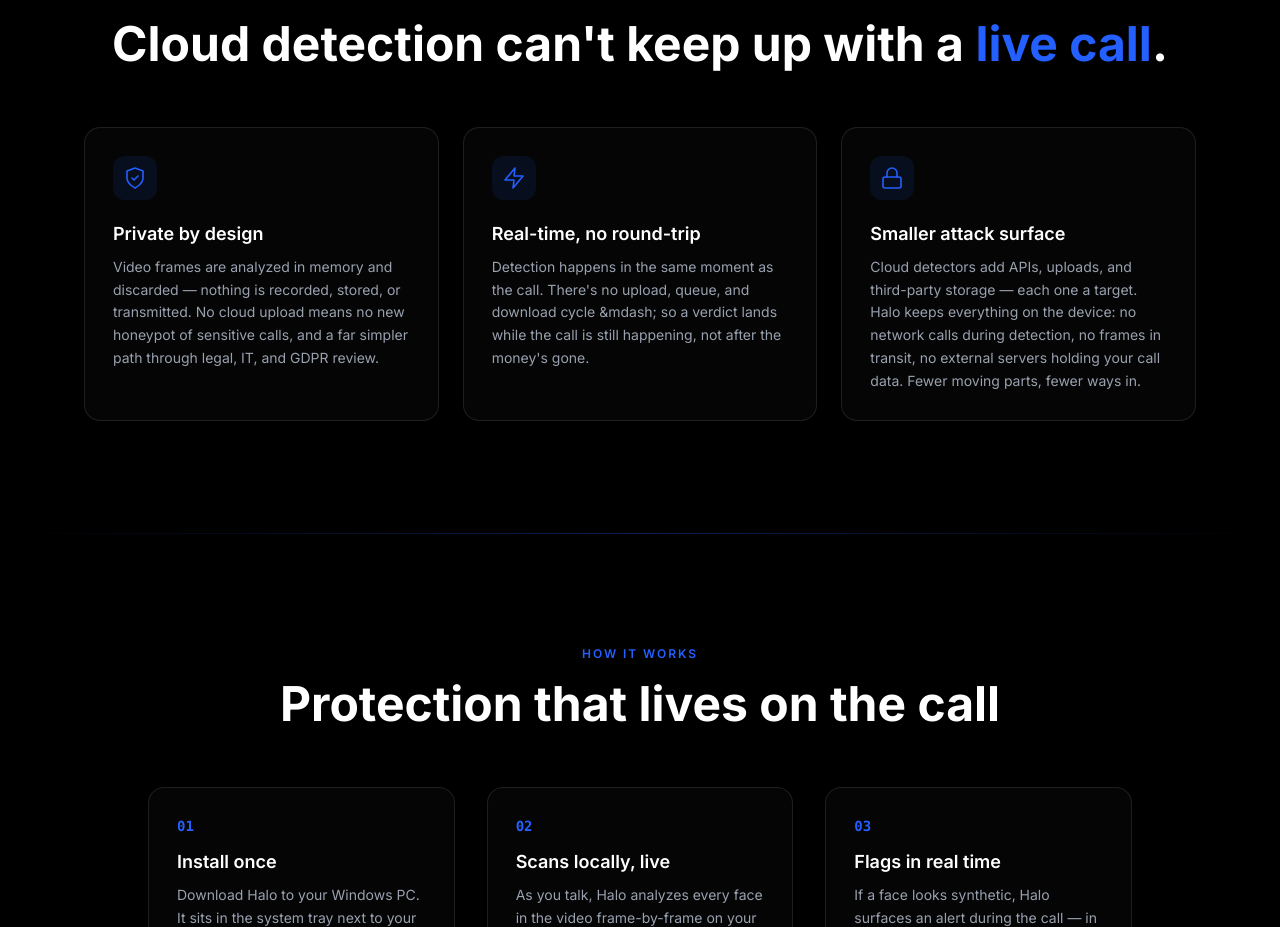
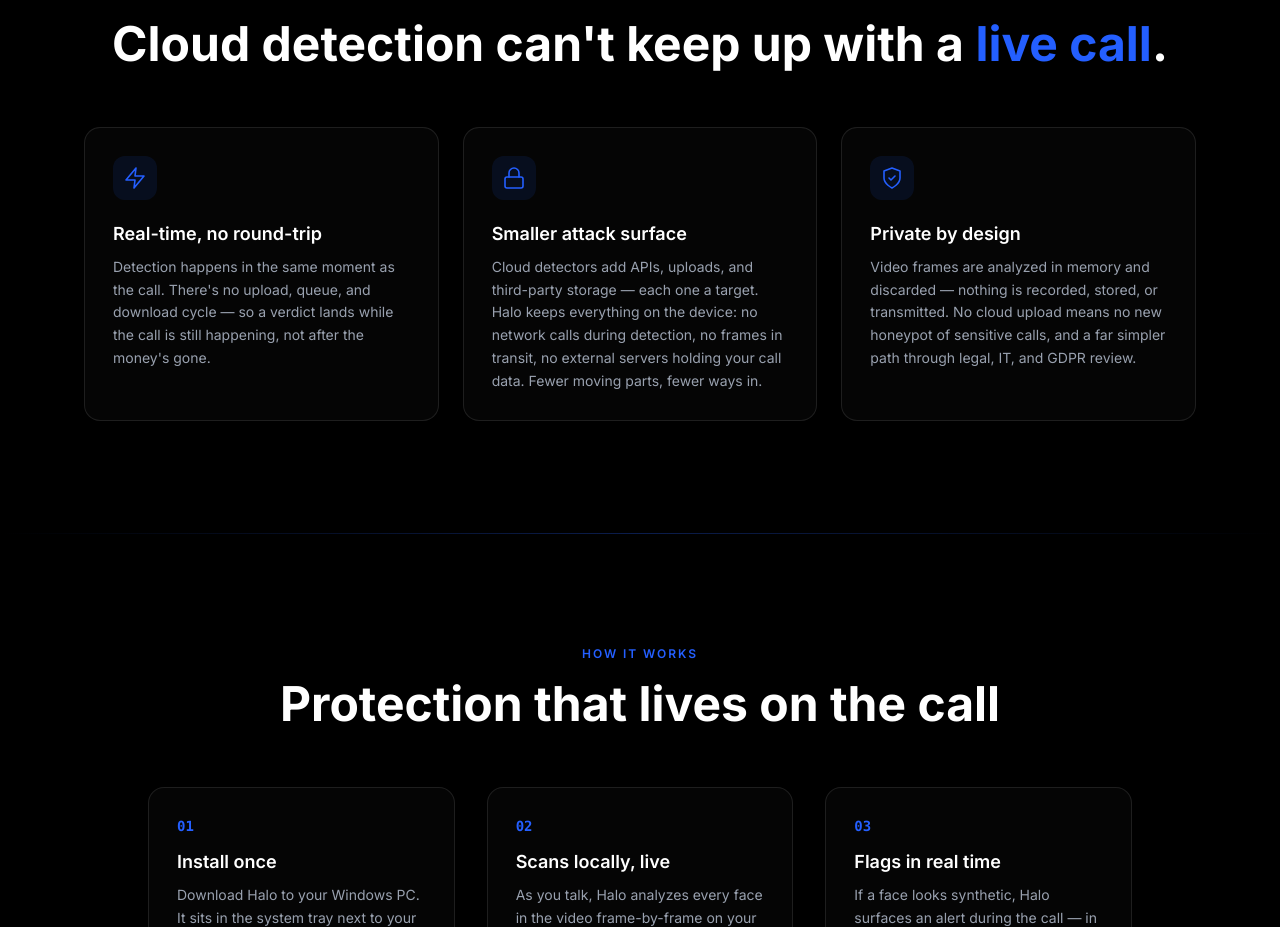
Before and after one commit to scamai/scamai-landing, a Next.js app: page /en/halo in a window 1280 px wide. Shown: the part 1903-2830 px from the top of the page. Built offline with nearby package versions, Linux system fonts and the light colour scheme; no server answers.

Commit message:
fix(halo): match differentiator order to HaloSpotlight (Real-time/Secure/Private) + fix &mdash; literal

```diff
--- a/src/components/new-site/HaloLanding.tsx
+++ b/src/components/new-site/HaloLanding.tsx
@@ -345,17 +345,12 @@
 /* ------------------------------------------------------------------ */
 /* Differentiators                                                    */
 /* ------------------------------------------------------------------ */
+// Order mirrors the HaloSpotlight pillars on the homepage:
+// Real-Time \u2192 Secure (smaller attack surface) \u2192 Private.
 const DIFFERENTIATORS = [
   {
-    title: "Private by design",
-    body: "Video frames are analyzed in memory and discarded \u2014 nothing is recorded, stored, or transmitted. No cloud upload means no new honeypot of sensitive calls, and a far simpler path through legal, IT, and GDPR review.",
-    icon: (
-      <path d="M12 22s8-4 8-10V5l-8-3-8 3v7c0 6 8 10 8 10zM9 12l2 2 4-4" />
-    ),
-  },
-  {
     title: "Real-time, no round-trip",
-    body: "Detection happens in the same moment as the call. There's no upload, queue, and download cycle &mdash; so a verdict lands while the call is still happening, not after the money's gone.",
+    body: "Detection happens in the same moment as the call. There's no upload, queue, and download cycle — so a verdict lands while the call is still happening, not after the money's gone.",
     icon: <path d="M13 2 3 14h9l-1 8 10-12h-9l1-8z" />,
   },
   {
@@ -366,6 +361,13 @@
         <rect x="3" y="11" width="18" height="11" rx="2" ry="2" />
         <path d="M7 11V7a5 5 0 0 1 10 0v4" />
       </>
+    ),
+  },
+  {
+    title: "Private by design",
+    body: "Video frames are analyzed in memory and discarded — nothing is recorded, stored, or transmitted. No cloud upload means no new honeypot of sensitive calls, and a far simpler path through legal, IT, and GDPR review.",
+    icon: (
+      <path d="M12 22s8-4 8-10V5l-8-3-8 3v7c0 6 8 10 8 10zM9 12l2 2 4-4" />
     ),
   },
 ];
```
